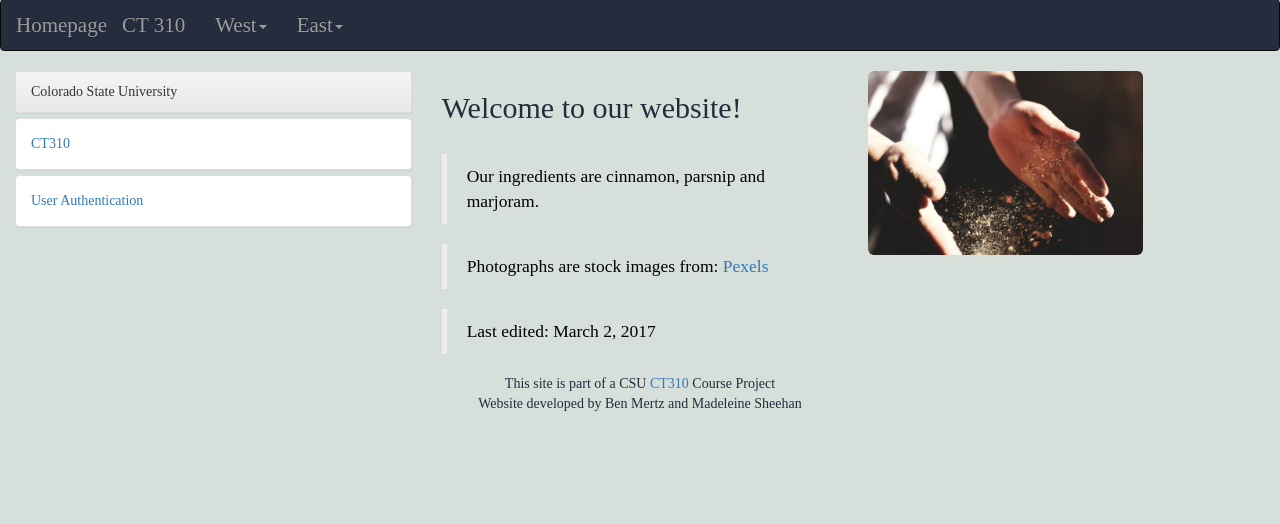
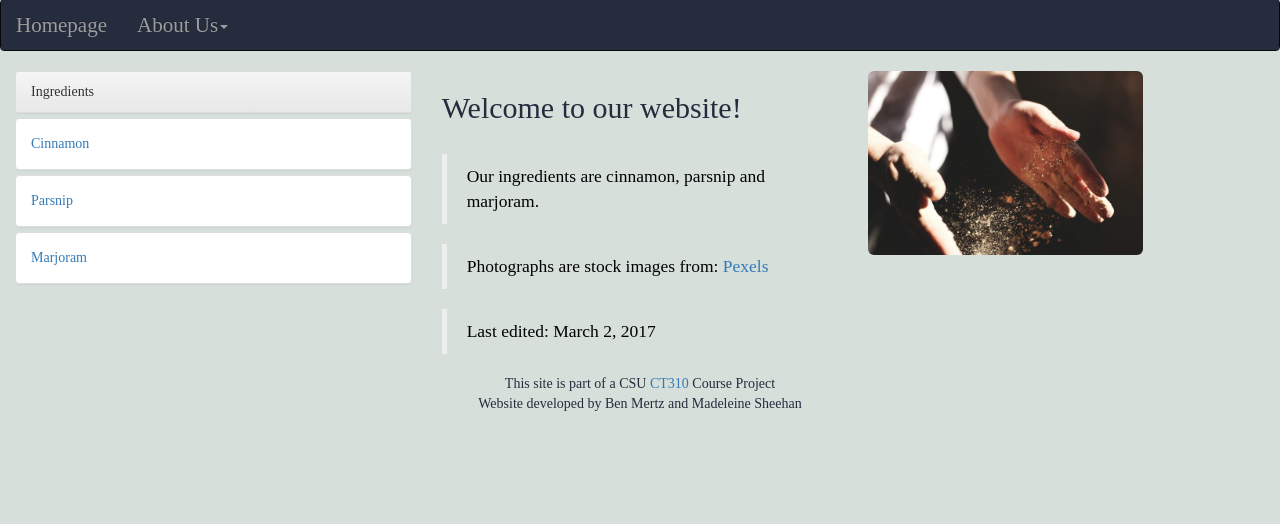
Before and after one commit to mepsheehan/ct310Project1, a PHP site: page / in a window 1280 px wide. Shown: the part 241-765 px from the top of the page. Run offline with PHP 8.4, Linux system fonts and the light colour scheme; some libraries are stand-ins or nearby versions.

Commit message:
Second  commit.

```diff
--- a/Documents/CT310/Project1/custom.css
+++ b/Documents/CT310/Project1/custom.css
@@ -39,14 +39,13 @@
     margin-bottom: 0px;
 }
 
-.panel-group{
+.panel-group {
     margin-bottom: 25px;
     margin-left: 100 px;
 }
 .panel:hover {
-    background-color: #252C3E;
+    background-color: #E0C7B4;
 }
-
 img {
     vertical-align: middle;
 }
--- a/Documents/CT310/Project1/index.html
+++ b/Documents/CT310/Project1/index.html
@@ -38,28 +38,18 @@
                         <span class="icon-bar"></span>
                     </button>
                     <a class="navbar-brand" href="./index.html">Homepage</a>
-                    <a class="navbar-brand" href="https://www.cs.colostate.edu/~ct310/yr2017sp/">CT 310</a>
                 </div>
                 <div class="collapse navbar-collapse" id="myNavbar">
                     <ul class="nav navbar-nav">
                         <li class="dropdown">
-                            <a class="dropdown-toggle" data-toggle="dropdown" href="./west/index.php">West<span class="caret"></span></a>
+                            <a class="dropdown-toggle" data-toggle="dropdown" href="./index.html">About Us<span class="caret"></span></a>
                             <ul class="dropdown-menu">
-                                <li><a href="./west/index.php">West Homepage</a></li>
-                                <li><a href="./west/other1.php">Other1</a></li>
-                                <li><a href="./west/other2.php">Other2</a></li>
-                            </ul>
-                        </li>
-                        <li class="dropdown">
-                            <a class="dropdown-toggle" data-toggle="dropdown" href="./east/index.php">East<span class="caret"></span></a>
-                            <ul class="dropdown-menu">
-                                <li><a href="./east/index.php">East Homepage</a></li>
-                                <li><a href="./east/other1.php">Other1</a></li>
-                                <li><a href="./east/other2.php">Other2</a></li>
+                                <li><a href="aboutBen.html">About Ben</a></li>
+                                <li><a href="aboutMaddie.html">About Maddie</a></li>
                             </ul>
                         </li>
                         </il>
-                        </div>
+                </div>
             </div>
         </nav>
 
@@ -71,17 +61,22 @@
                 <div class="col-lg-4 col-md-4 col-sm-4 col-xs-4">
                     <div class="panel-group">
                         <div class="panel panel-default">
-                            <div class="panel-heading">Colorado State University
+                            <div class="panel-heading">Ingredients
                             </div>
                         </div>
                         <div class="panel panel-default">
                             <div class="panel-body">
-                                <a href="./assignment03_partial.html" target="new-tab">CT310</a>
+                                <a href="./cinnamon.html" target="new-tab">Cinnamon</a>
                             </div>
                         </div>
                         <div class="panel panel-default">
                             <div class="panel-body">
-                                <a href="./login.php" target="new-tab">User Authentication</a>
+                                <a href="./parsnip.html" target="new-tab">Parsnip</a>
+                            </div>
+                        </div>
+                        <div class="panel panel-default">
+                            <div class="panel-body">
+                                <a href="./marjoram.html" target="new-tab">Marjoram</a>
                             </div>
                         </div>
                     </div>
```
